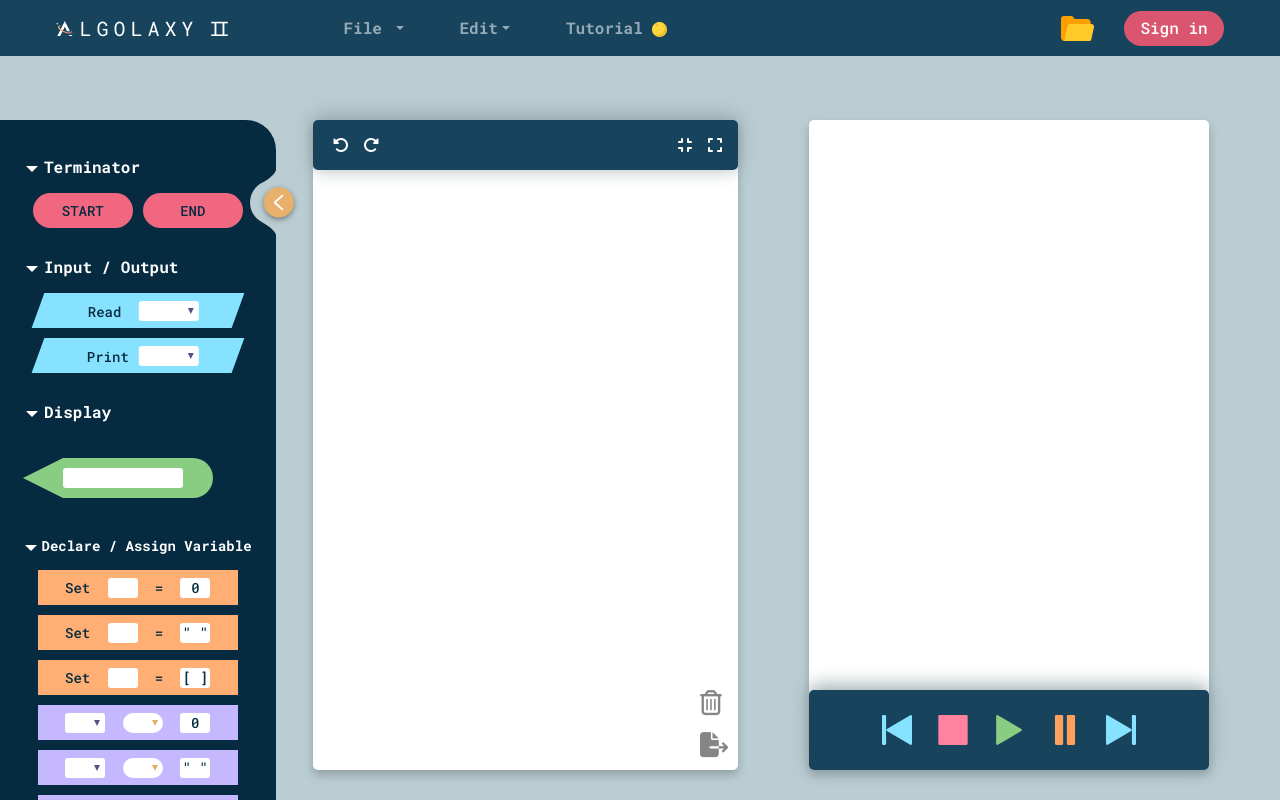
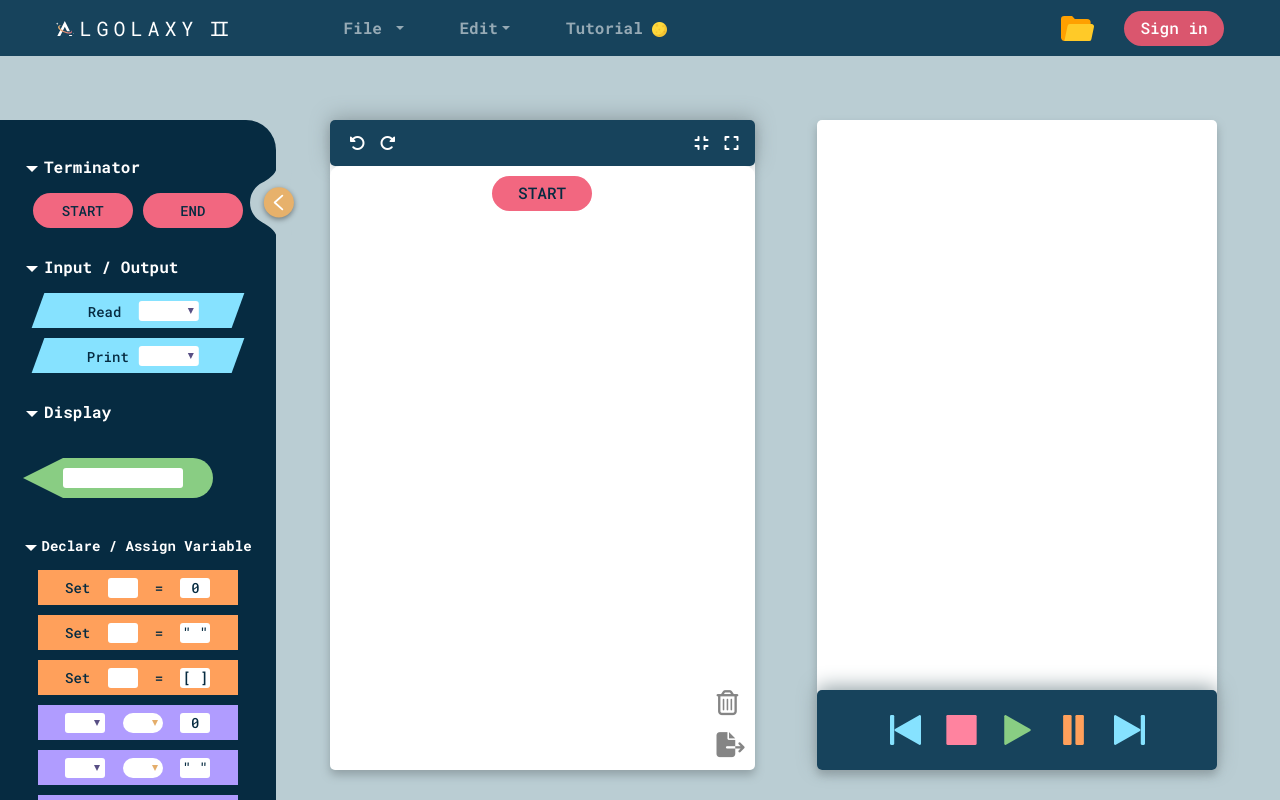
Before and after one commit to yingspvd/Algolaxy, a Vue app in the folder frontend/: page /#/ in a window 1280 px wide. Built offline with nearby package versions, Linux system fonts and the light colour scheme; what vue-particles would draw is missing.

Commit message:
New : Parallelogram

```diff
--- a/frontend/src/components/Board.vue
+++ b/frontend/src/components/Board.vue
@@ -17,9 +17,12 @@
           </a>
         </div>
       </div>
+      <div id="board" class="board" @dragover.prevent @drop.prevent="drop">
+        <div class="terminator-f" style="margin-top:10px">
+          <div class="text-f">START</div>
+        </div>
+      </div>
     </div>
-
-    <div id="board" class="board" @dragover.prevent @drop.prevent="drop"></div>
 
     <div class="side-toolbar-container">
       <div class="side-toolbar">
@@ -40,7 +43,10 @@ export default {
   data() {
     return {
       arrow: 0,
-      terminator: 0,
+      terminator: 1,
+      read: 0,
+      print: 0,
+      read_value: ["dog", "cat", "parrot", "rabbit"],
     };
   },
 
@@ -49,13 +55,15 @@ export default {
       var data = e.dataTransfer.getData("object_id");
       var board = document.getElementById("board");
 
-      if (
-        (data == "start" && this.terminator == 0) ||
-        (data == "end" && this.terminator == 1)
-      ) {
-        this.terminator += 1;
+      if (data != "" && data != "start" && data != "end") {
+        this.style_arrow(board);
+      }
+      if (data == "end" && this.terminator == 1) {
+        this.style_arrow(board);
         this.style_terminator(board, data);
-        this.style_arrow(board);
+      }
+      if (data == "read" || data == "print") {
+        this.style_parallelogram(board, data);
       }
     },
 
@@ -65,20 +73,62 @@ export default {
       span.id = "arrow" + this.arrow;
       board.appendChild(span);
       span.innerHTML = "&#8595";
-      document.getElementById(span.id).classList.add("arrow");
+      document.getElementById(span.id).classList.add("arrow-f");
     },
 
     style_terminator(board, data) {
+      this.terminator += 1;
       var div = document.createElement("div");
-      div.id = "Terminator" + this.terminator;
+      div.id = "terminator" + this.terminator;
       board.appendChild(div);
-      document.getElementById(div.id).classList.add("terminator");
+      document.getElementById(div.id).classList.add("terminator-f");
 
       var div2 = document.createElement("div");
-      div2.id = "textTerminator";
+      div2.id = "text";
       div.appendChild(div2);
-      document.getElementById(div2.id).classList.add("terminator-text");
+      document.getElementById(div2.id).classList.add("text-f");
       div2.innerHTML = data.toUpperCase();
+    },
+
+    style_parallelogram(board, data) {
+      var temp = 0;
+      if (data == "read") {
+        this.read += 1;
+        temp = this.read;
+      } else {
+        this.print += 1;
+        temp = this.print;
+      }
+
+      var div = document.createElement("div");
+      div.id = data + temp;
+      board.appendChild(div);
+      document.getElementById(div.id).classList.add("parallelogram-f");
+
+      var div2 = document.createElement("div");
+      div2.id = "notSkew" + data + temp;
+      div.appendChild(div2);
+      document.getElementById(div2.id).classList.add("not-skew-f");
+
+      var select = document.createElement("select");
+      select.id = "select" + data + temp;
+
+      for (const val of this.read_value) {
+        var option = document.createElement("option");
+        option.value = val;
+        option.text = val.charAt(0).toUpperCase() + val.slice(1);
+        select.appendChild(option);
+      }
+
+      var label = document.createElement("label");
+      label.innerHTML = data[0].toUpperCase() + data.substring(1) + "   ";
+
+      document
+        .getElementById(div2.id)
+        .appendChild(label)
+        .appendChild(select);
+
+      document.getElementById(select.id).classList.add("dropdown-f");
     },
   },
 };
@@ -100,6 +150,7 @@ export default {
   width: 100%;
   height: 100%;
   display: flex;
+  flex-direction: column;
   justify-content: center;
   align-items: flex-start;
 }
@@ -123,9 +174,15 @@ export default {
   flex-direction: column;
   margin-bottom: 10px;
 }
+
 .board {
-  height: 600px;
-  width: 200px;
+  /* height: 600px;
+  width: 200px; */
+  display: flex;
+  flex-direction: column;
+  align-items: center;
+  width: 100%;
+  height: 100%;
   border-radius: 10px;
   background-color: var(--white-gray);
 }
@@ -157,7 +214,6 @@ export default {
 .fa-file-export:hover {
   color: green;
 }
-
 @media screen and (max-width: 1439px) {
   #container {
     display: flex;
--- a/frontend/src/components/Tools.vue
+++ b/frontend/src/components/Tools.vue
@@ -71,7 +71,13 @@
           </button>
           <div class="collapse show" id="inout-collapse">
             <ul class="btn-toggle-nav list-unstyled fw-normal pb-1 small">
-              <div class="parallelogram">
+              <div
+                id="read"
+                class="parallelogram"
+                draggable="true"
+                @dragstart="dragStart"
+                @dragover.stop
+              >
                 <div class="not-skew">
                   <div class="place" style="margin-left: 10px;">
                     Read
@@ -81,7 +87,13 @@
                   </div>
                 </div>
               </div>
-              <div class="parallelogram">
+              <div
+                id="print"
+                class="parallelogram"
+                draggable="true"
+                @dragstart="dragStart"
+                @dragover.stop
+              >
                 <div class="not-skew">
                   <div class="place" style="margin-left: 10px;">
                     Print
@@ -121,7 +133,7 @@
               </div>
               <!-- <div class="display">
               <img
-                src="../assets/display.svg"
+                src="../assets/sidebar/display.svg"
                 width="200px"
                 style="margin-top:10px;"
               />
@@ -143,7 +155,7 @@
           </button>
           <div class="collapse show" id="account-collapse">
             <ul class="btn-toggle-nav list-unstyled fw-normal pb-1 small">
-              <div class="square-box-long" style="background:#ffae74">
+              <div class="square-box-long" style="background:#FFA05B">
                 Set
                 <div class="square-textbox"></div>
                 =
@@ -152,7 +164,7 @@
                 </div>
               </div>
 
-              <div class="square-box-long" style="background:#ffae74">
+              <div class="square-box-long" style="background:#FFA05B">
                 Set
                 <div class="square-textbox"></div>
                 =
@@ -161,7 +173,7 @@
                 </div>
               </div>
 
-              <div class="square-box-long" style="background:#ffae74">
+              <div class="square-box-long" style="background:#FFA05B">
                 Set
                 <div class="square-textbox"></div>
                 =
@@ -170,7 +182,7 @@
                 </div>
               </div>
 
-              <div class="square-box-long" style="background:#c6b8ff">
+              <div class="square-box-long" style="background:#B09CFF">
                 <div class="dropdown-box" style="width: 40px;">
                   <div class="triangle-down"></div>
                 </div>
@@ -186,7 +198,7 @@
                 <div class="square-textbox">0</div>
               </div>
 
-              <div class="square-box-long" style="background:#c6b8ff">
+              <div class="square-box-long" style="background:#B09CFF">
                 <div class="dropdown-box" style="width: 40px;">
                   <div class="triangle-down"></div>
                 </div>
@@ -203,7 +215,7 @@
                   " "
                 </div>
               </div>
-              <div class="square-box-long" style="background:#c6b8ff;">
+              <div class="square-box-long" style="background:#B09CFF;">
                 <div class="dropdown-box" style="width: 40px;">
                   <div class="triangle-down"></div>
                 </div>
@@ -319,7 +331,11 @@
           </div>
         </li>
 
-        <img src="../assets/ufo.svg" height="20px" style="margin-top:25px" />
+        <img
+          src="../assets/sidebar/ufo.svg"
+          height="20px"
+          style="margin-top:25px"
+        />
 
         <li class="mb-1">
           <button
@@ -470,10 +486,6 @@ export default {
 body {
   /* min-height: 80vh; */
   min-height: -webkit-fill-available;
-  /* -webkit-user-select: none;
-  -moz-user-select: none;
-  -ms-user-select: none;
-  user-select: none; */
 }
 
 html {
@@ -625,7 +637,7 @@ main {
 .square-box-long {
   width: 200px;
   height: 35px;
-  background: #ffae74;
+  background: #ffa05b;
   min-width: 180px;
   display: flex;
   justify-content: space-evenly;
@@ -709,6 +721,7 @@ main {
 .not-skew {
   transform: skew(20deg);
   display: flex;
+  align-items: flex-start;
 }
 
 .dropdown-box {
--- a/frontend/src/css/flowchartSign.css
+++ b/frontend/src/css/flowchartSign.css
@@ -1,8 +1,8 @@
-.arrow {
+.arrow-f {
   font-size: 50px;
 }
 
-.terminator {
+.terminator-f {
   background-color: var(--pink);
   border-radius: 50px;
   height: 35px;
@@ -12,25 +12,34 @@
   align-items: center;
 }
 
-.terminator-text {
+.text-f {
   color: var(--dark-blue-2);
   text-align: center;
   font-weight: 500;
 }
 
-.parallelogram {
+.parallelogram-f {
   width: 200px;
-  height: 35px;
+  height: 40px;
   transform: skew(-20deg);
   background: #86e2ff;
   min-width: 180px;
   display: flex;
   justify-content: center;
-  align-items: center;
-  margin-top: 10px;
+  align-items: flex-end;
 }
 
-.not-skew {
+.not-skew-f {
   transform: skew(20deg);
+  color: var(--dark-blue-2);
+  text-align: center;
+  font-weight: 500;
   display: flex;
+  justify-content: center;
+  padding-top: 5px;
 }
+
+.dropdown-f {
+  border-radius: 5px;
+  border-color: transparent transparent rgba(0, 0, 0, 0.1);
+}
```
